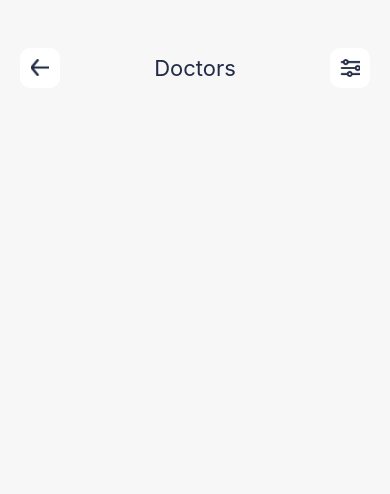
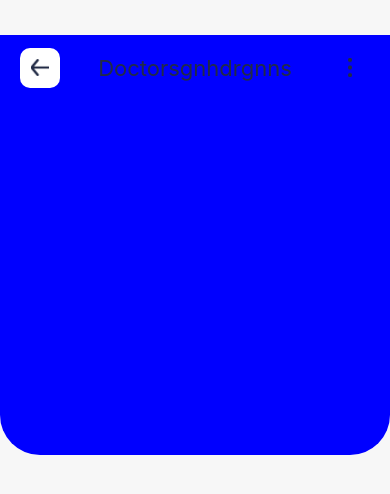
Before and after one commit to karthicks07/Healhub-react-native, a React Native app: screen /Bellamy in a window 390 px wide. Shown: the top 494 px of the page. Built offline with nearby package versions, Linux system fonts and the light colour scheme.

Commit message:
Committed

```diff
--- a/components/Bellamy.tsx
+++ b/components/Bellamy.tsx
@@ -19,17 +19,20 @@ function Bellamy({ navigation }) {
               </View>
             </View>
             <View>
-            <Text style={styles.heading}>Doctors</Text>
+            <Text style={styles.heading}>Doctorsgnhdrgnns</Text>
             </View>
             <View>
-              <View style={styles.logout}>
+              <View style={styles.logout2}>
                 <View>
-                  <Image source={require('../assets/pics/filter.png')} style={styles.filtericon} />
+                  <Image source={require('../assets/pics/KebabMenu.png')} style={styles.filtericon} />
                 </View>
               </View>
             </View>
           </View>
         </View>
+        <View>
+
+          </View>
         <View style={{ height: 15 }} />
         </View>
     </SafeAreaView>
@@ -42,11 +45,16 @@ const styles = StyleSheet.create({
     backgroundColor:'#F7F7F7'
   },
  maincontainer:{
-  height:900,
+  height:420,
   width:'100%',
   display:'flex',
   flexDirection:'column',
   alignItems:'center',
+  backgroundColor:'blue',
+  borderTopLeftRadius: 0,
+  borderTopRightRadius: 0,
+  borderBottomLeftRadius: 40,
+  borderBottomRightRadius: 40,
  },
  head:{
   height:65,
@@ -81,6 +89,15 @@ const styles = StyleSheet.create({
   elevation:8,
   backgroundColor:'white'
  },
+ logout2:{
+  height:40,
+  width:40,
+  borderRadius:10,
+  alignItems:'center',
+  display:'flex',
+  flexDirection:'row',
+  justifyContent:'center',
+ },
  logout1:{
   height:40,
   width:40,
@@ -92,8 +109,8 @@ const styles = StyleSheet.create({
   backgroundColor:'transparent'
  },
  filtericon:{
-  height:18,
-  width:20,
+  height:18.5,
+  width:4,
  },
  leftarrow:{
   height:17,
```
Also changed, not shown: assets/pics/KebabMenu.png (added).
